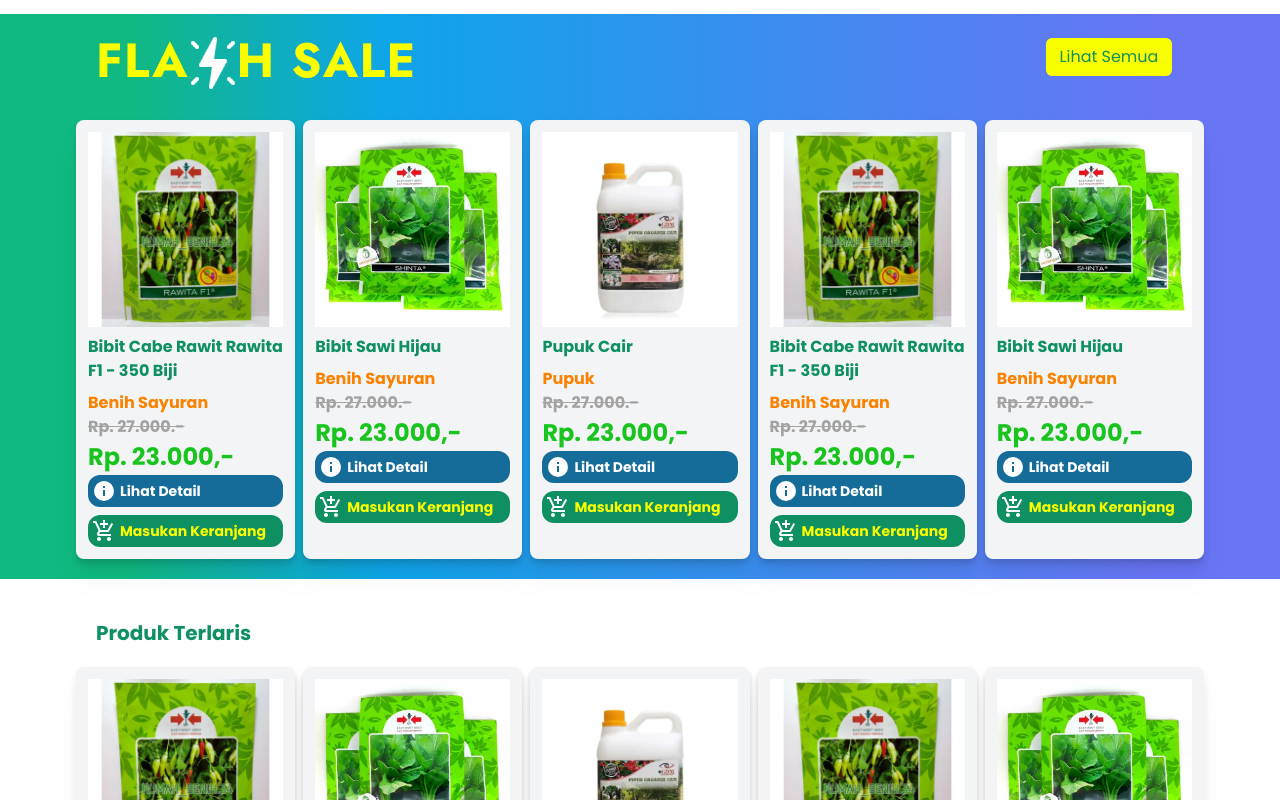
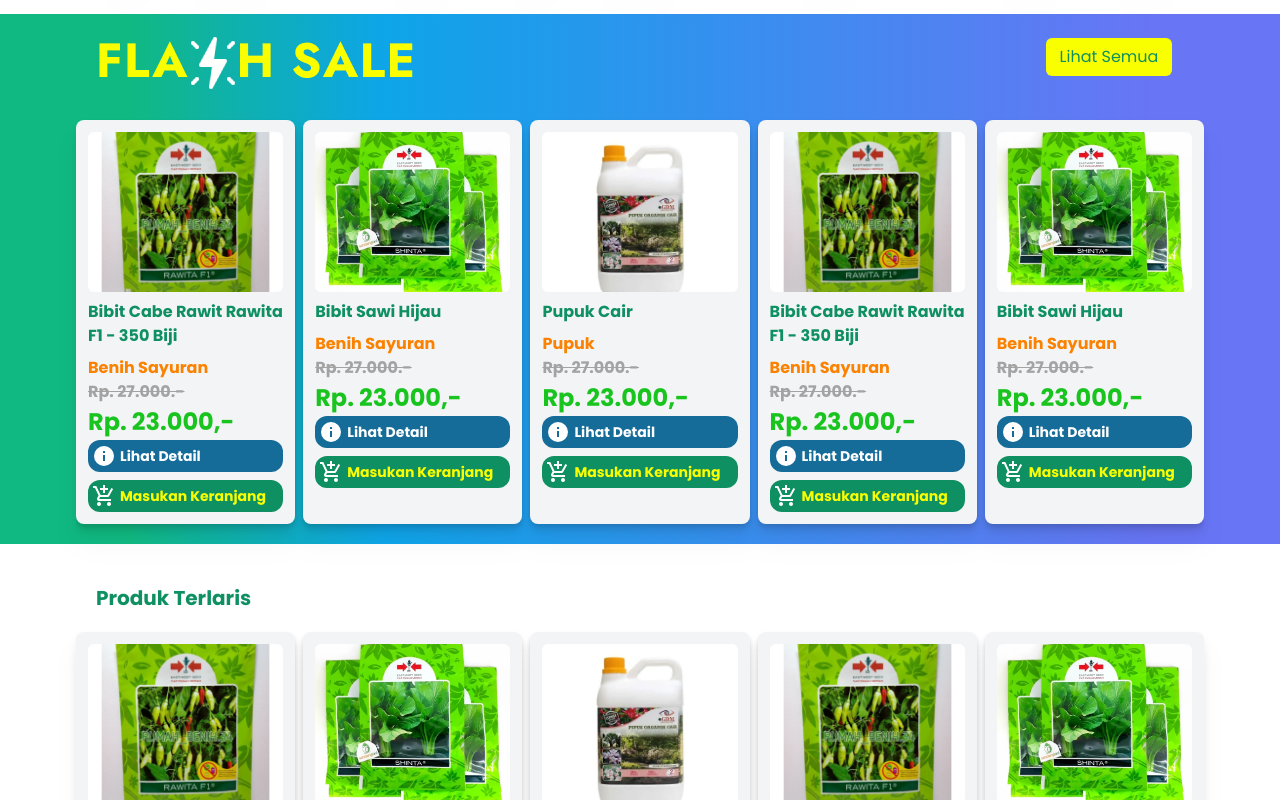
Before and after one commit to hajjulikram/tanibahari, a Next.js app: page / in a window 1280 px wide. Shown: the part 740-1540 px from the top of the page. Built offline with nearby package versions, Linux system fonts and the light colour scheme.

Commit message:
Update Card Product

```diff
--- a/components/CardProduct/CardProduct.jsx
+++ b/components/CardProduct/CardProduct.jsx
@@ -10,18 +10,17 @@
     <div className="flex gap-2 -mx-5 overflow-x-scroll md:overflow-x-hidden  snap-x py-5 rounded-md drop-shadow-xl min-[640px]:justify-center">
       {data.product.map((product, i) => (
         <div
-          className="w-64 bg-gray-100 px-3 py-3 rounded-lg drop-shadow-md relative"
+          className="w-64 bg-gray-100 px-3 py-3 rounded-lg drop-shadow-md "
           key={i}
         >
-          <div className="">
           <Image
-              className="w-full"
+            className="h-40 w-full object-cover object-center rounded-md"
             src={product.image}
             width={200}
             height={200}
             alt={product.slug}
           />
-          </div>
+
           <div className="pt-2">
             <h1 className="text-[#0F9062] font-bold max-[640px]:text-sm">
               {product.name}
```
Lines whose indentation alone changed are shown as unchanged.
